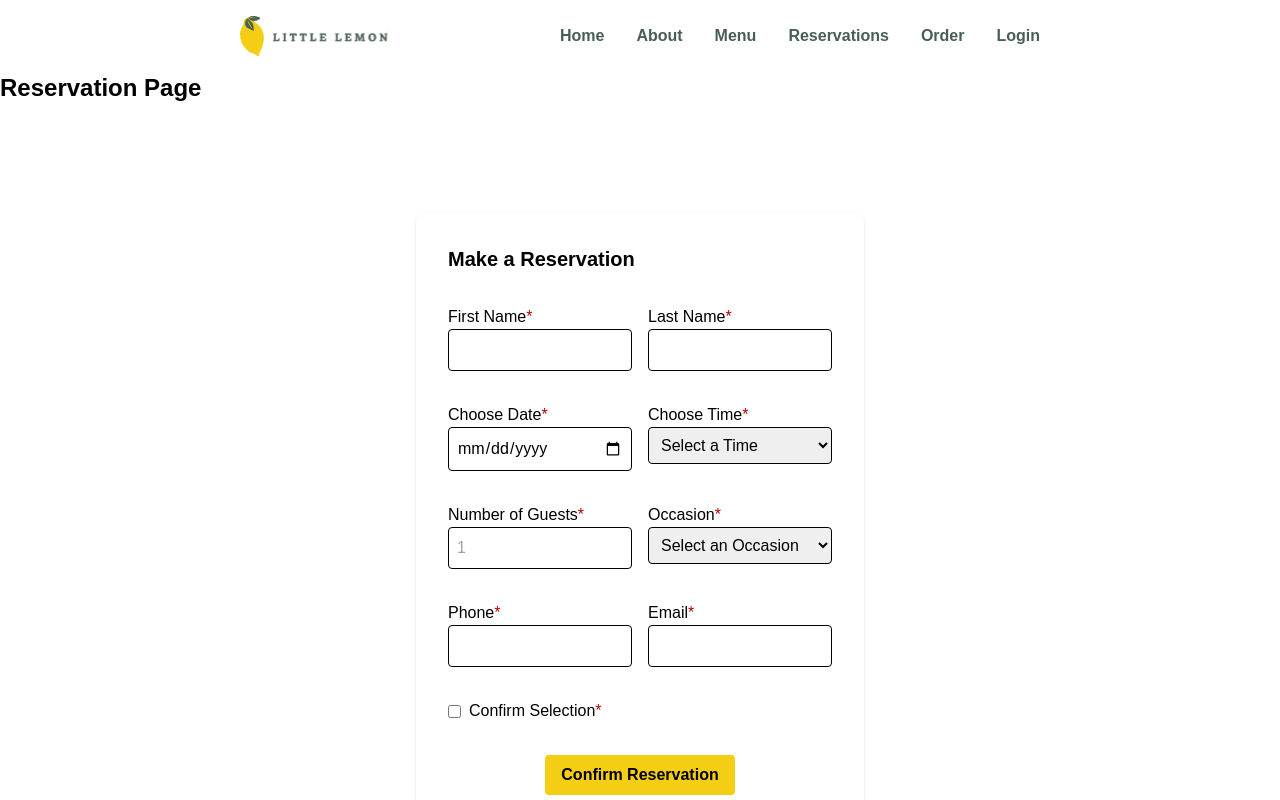
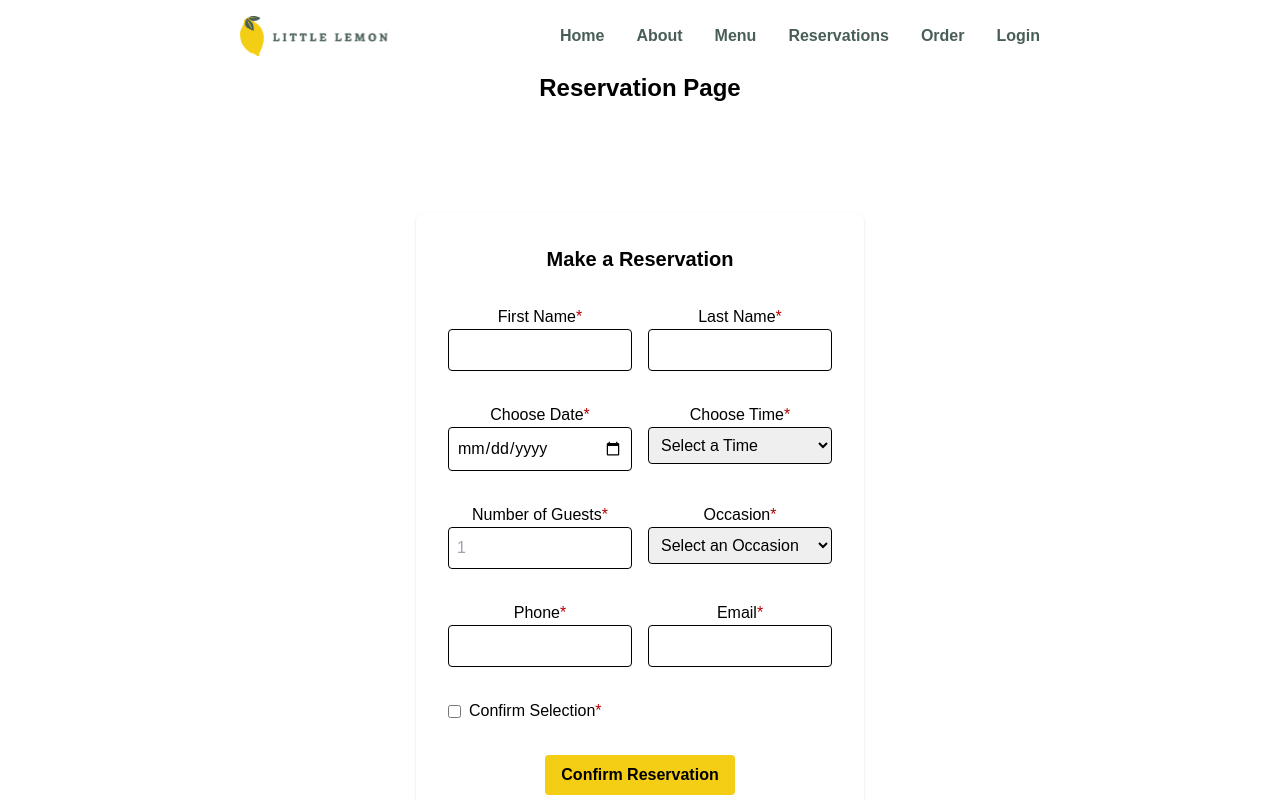
Before and after one commit to OpeDada/new-little, a React (Create React App) app: page /reservation in a window 1280 px wide. Shown: the top 800 px of the page. Built offline with nearby package versions, Linux system fonts and the light colour scheme.

Commit message:
centered text and removed uneccesary lines

```diff
--- a/src/components/pages/reservation/BookingForm.js
+++ b/src/components/pages/reservation/BookingForm.js
@@ -1,8 +1,7 @@
-import React from "react";
-import FormFields from "./FormFields"; // Import the new FormFields component
+import { useNavigate } from "react-router-dom";
 import { useFormik } from "formik";
 import * as Yup from "yup";
-import { useNavigate } from "react-router-dom";
+import FormFields from "./FormFields";
 
 const BookingForm = ({ availableTimes, updateTimes, submitForm }) => {
   const navigate = useNavigate();
--- a/src/components/pages/reservation/ReservationPage.js
+++ b/src/components/pages/reservation/ReservationPage.js
@@ -36,7 +36,7 @@ const ReservationPage = () => {
   };
 
   return (
-    <div>
+    <div className="text-center">
       <h1 className="text-2xl font-semibold mb-4">Reservation Page</h1>
       <BookingForm
         availableTimes={availableTimes}
```
